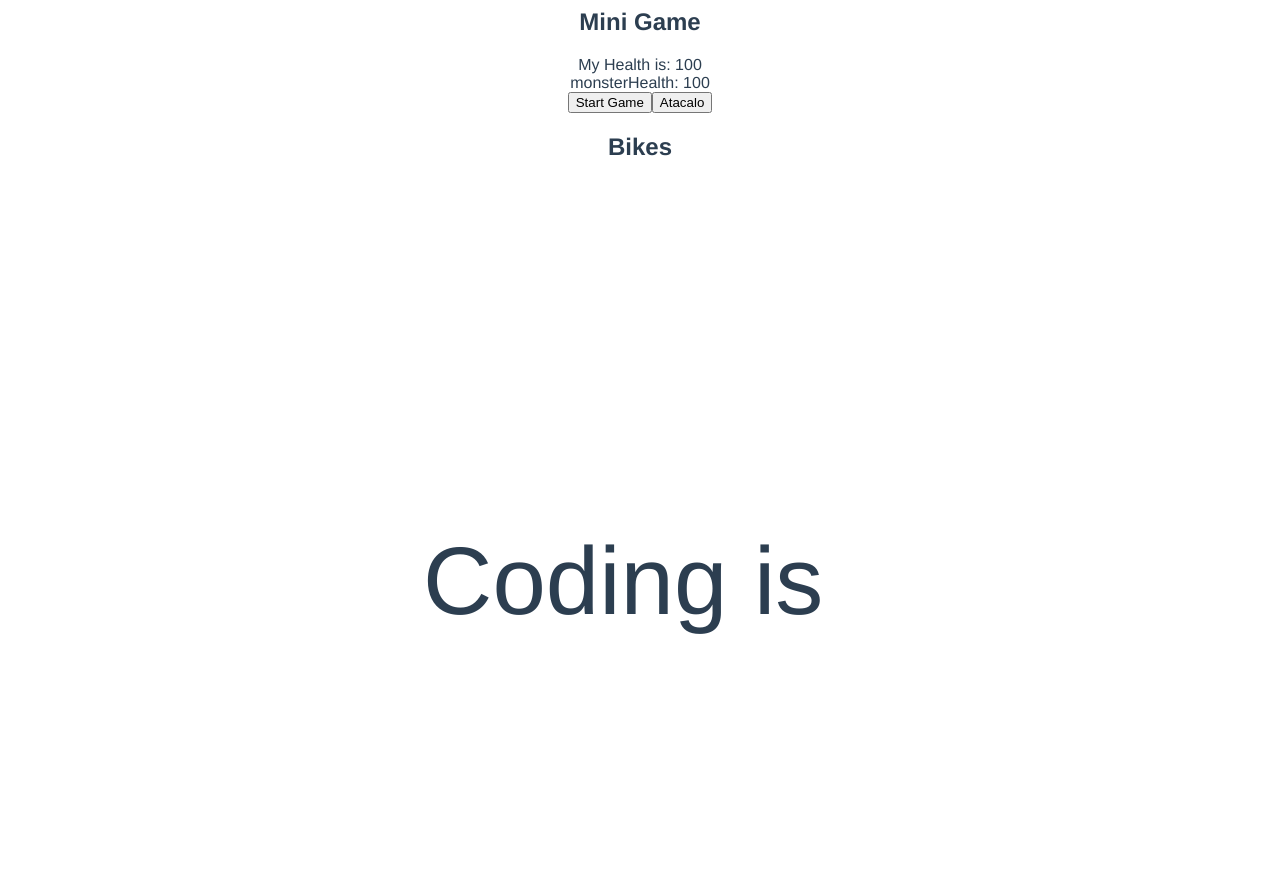
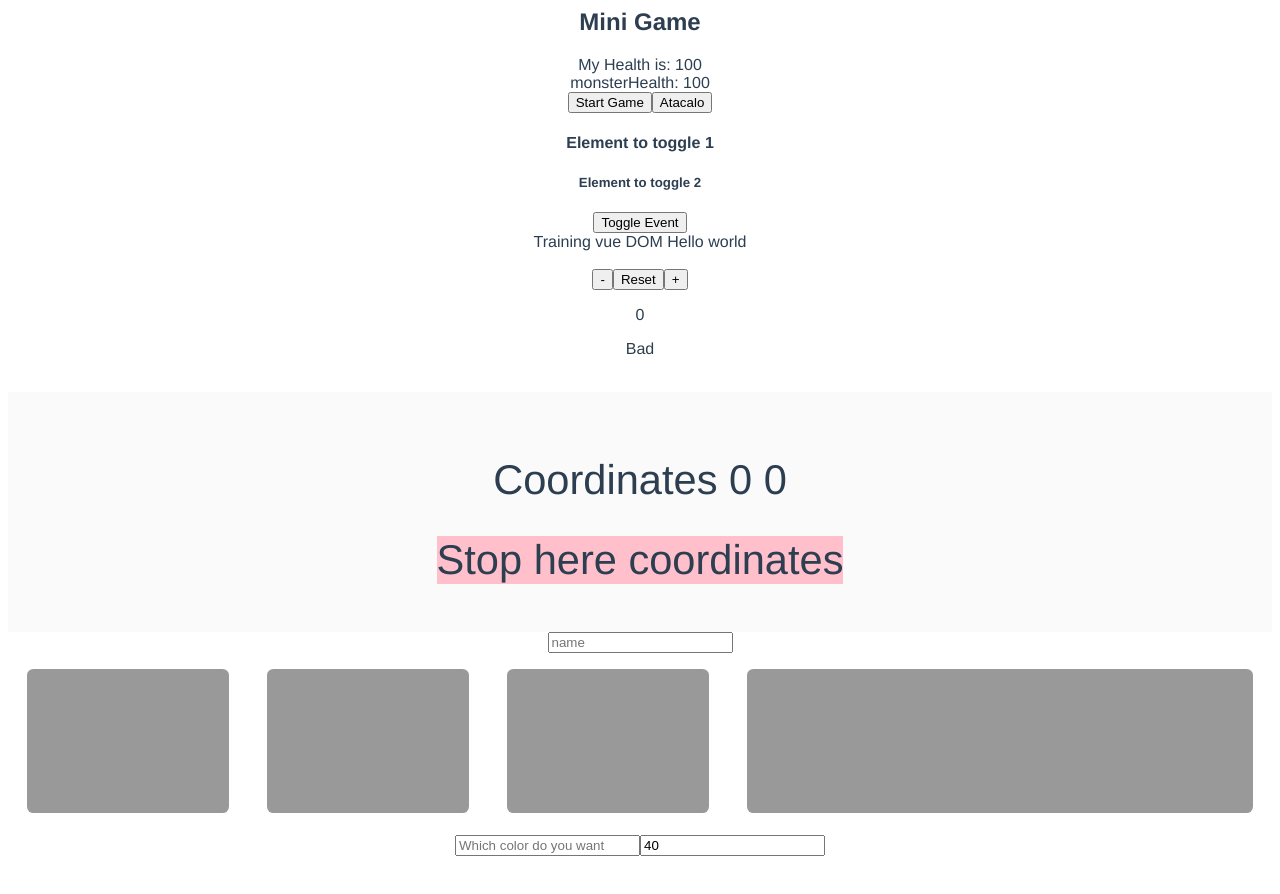
Before and after one commit to camilometaute/learning-js, a Vue app: page / in a window 1280 px wide. Shown: the part 200-1094 px from the top of the page. Built offline with nearby package versions, Linux system fonts and the light colour scheme.

Commit message:
remove lines to avoid alert in code

```diff
--- a/src/components/TraningJsDom.vue
+++ b/src/components/TraningJsDom.vue
@@ -1,7 +1,61 @@
 <template>
   <div>
-    <h2>Bikes</h2>
+    <div v-if="hiddenElement">
+      <h4>Element to toggle 1</h4>
+      <h5>Element to toggle 2</h5>
 
+    </div>
+    <button @click="hiddenElement = !hiddenElement">Toggle Event</button>
+    <span style="display: block">Training vue DOM
+    {{sayHello()}}</span>
+
+    <br>
+    <button v-on:click="counter--">-</button>
+    <button v-on:click="counter = 0">Reset</button>
+    <button v-on:click="counter++">+</button>
+    <p>{{counter}}</p>
+    <p>{{checkResult()}}</p>
+    <br>
+    <div
+      style="width: 100%; height: 30vh;background-color: #fafafa; display: flex; align-items: center; justify-content:center; flex-direction: column; font-size: 2.6rem;"
+      v-on:mousemove="updateCoordinates">
+      <p style="margin: 1rem 0 2rem 0;">Coordinates {{x}} {{y}}</p>
+      <span
+        style="background-color: pink;"
+        v-on:mousemove.stop="">
+        Stop here coordinates</span>
+        <!-- listening keyboard events -->
+    </div>
+    <input type="text" name="" placeholder="name" v-model="name">
+    <p>{{name}}</p>
+    <div class="colors-interactive">
+      <div
+        class="colors-interactive__box"
+        @click="toggleColorRed = !toggleColorRed"
+        :class="{'colors-interactive__red' : toggleColorRed}">
+      </div>
+
+      <div
+        class="colors-interactive__box"
+        @click="toggleColorBlue = !toggleColorBlue"
+        :class="InputColor"
+      >
+      </div>
+
+      <div
+        class="colors-interactive__box"
+        @click="toggleColorGreen = !toggleColorGreen"
+        :class="toggleClasses"
+      >
+      </div>
+      <div
+        class="colors-interactive__box"
+        :style="myStyle"
+      >
+      </div>
+    </div>
+    <input placeholder="Which color do you want" v-model="InputColor">
+    <input placeholder="Which width" v-model="width">
   </div>
 </template>
 
```
